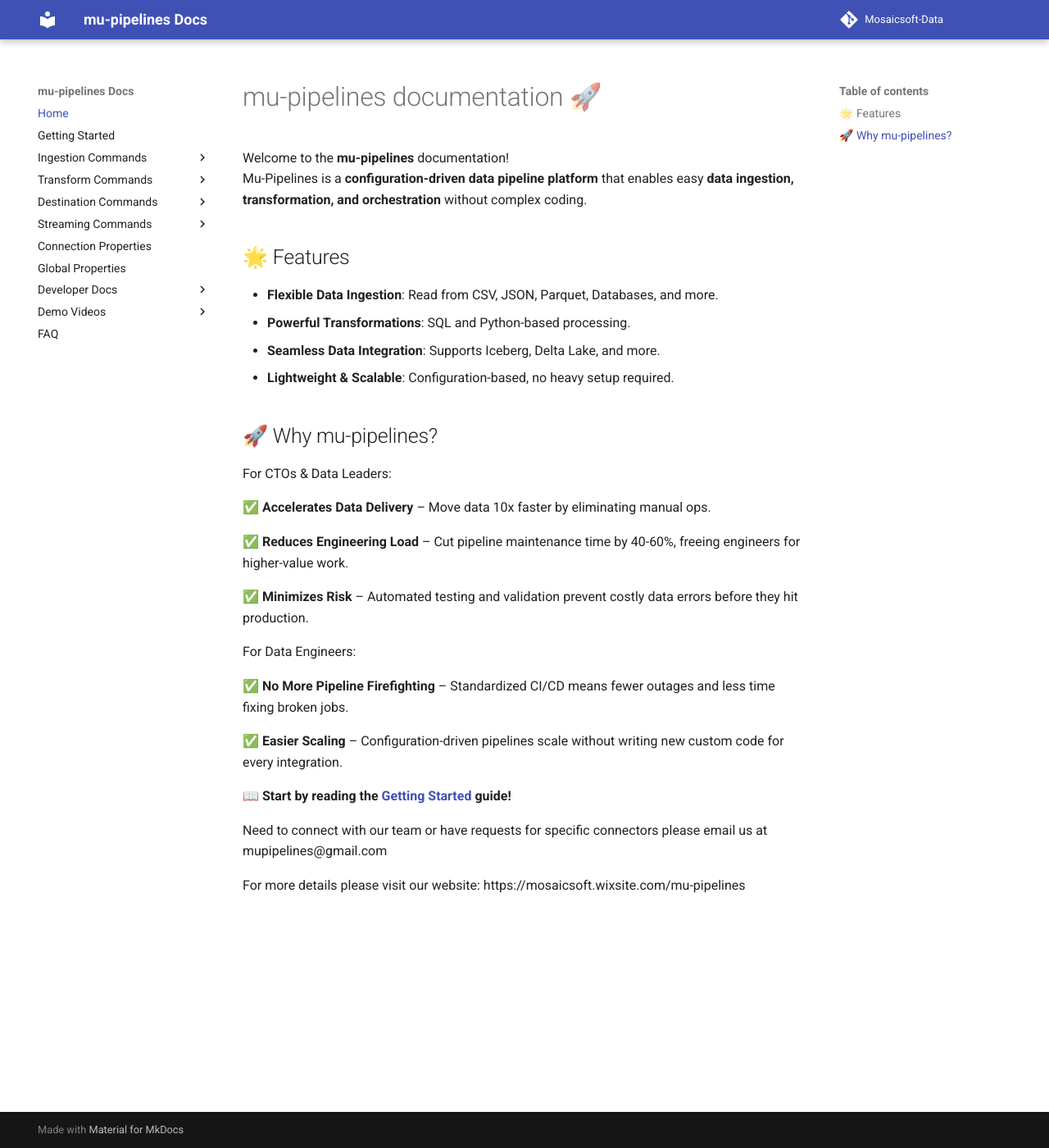
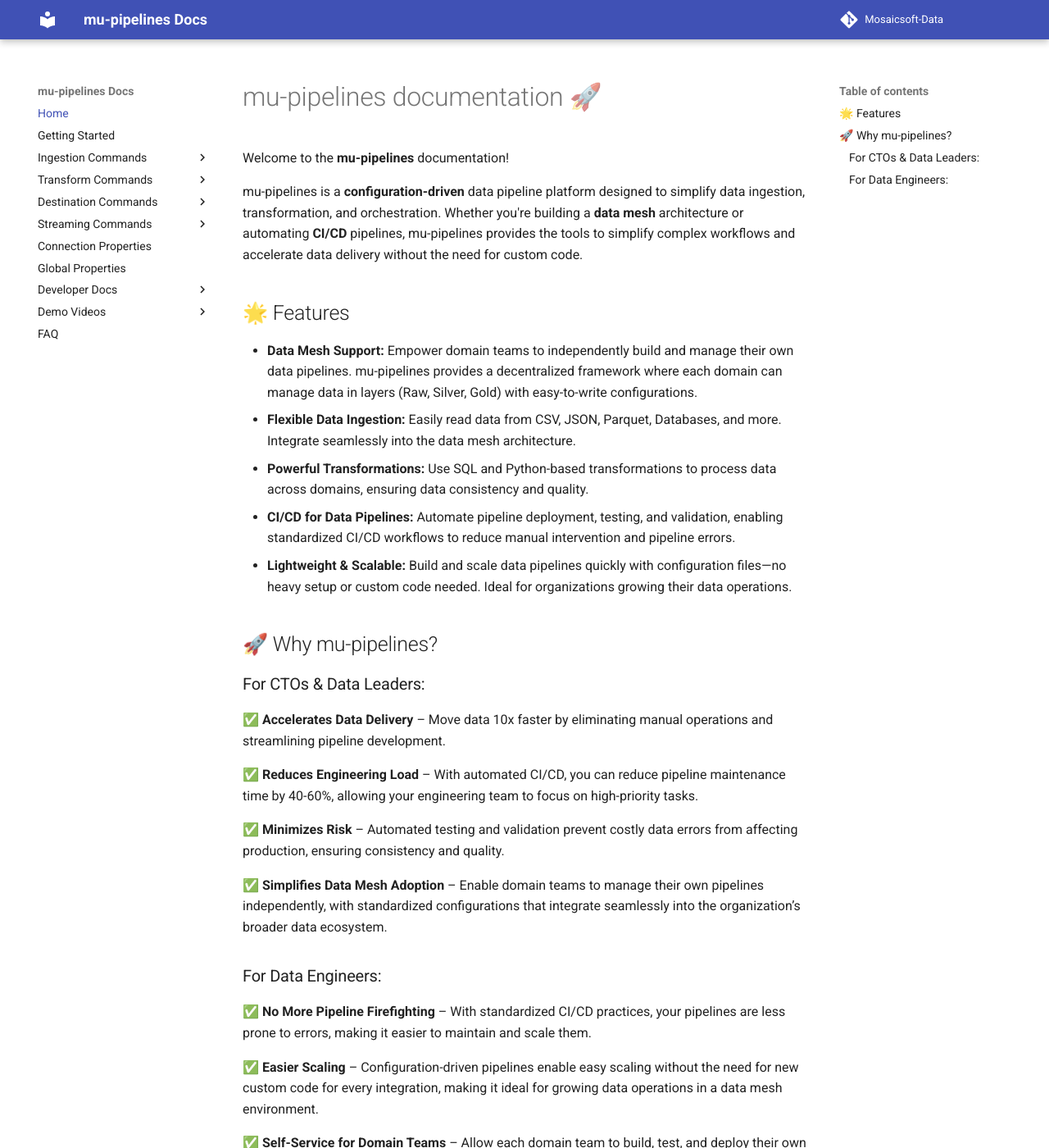
Before and after one commit to Mosiacsoft/mu-pipelines-doc, an MkDocs documentation site: the page built from docs/index.md, in a window 1280 px wide and 1400 px high. Shown: the whole window at 82% size. Built offline with MkDocs 1.6.1 and Material for MkDocs 9.7.7, drawn with Linux system fonts in a browser that asks for light colours; old or Windows-style settings are respelled for this version of MkDocs; some of the changed text lies outside the part shown.

Commit message:
adding data mesh

```diff
--- a/docs/index.md
+++ b/docs/index.md
@@ -1,29 +1,38 @@
 # mu-pipelines documentation 🚀
 
 Welcome to the **mu-pipelines** documentation!
-Mu-Pipelines is a **configuration-driven data pipeline platform** that enables easy **data ingestion, transformation, and orchestration** without complex coding.
+
+mu-pipelines is a **configuration-driven** data pipeline platform designed to simplify data ingestion, transformation, and orchestration. Whether you're building a **data mesh** architecture or automating **CI/CD** pipelines, mu-pipelines provides the tools to simplify complex workflows and accelerate data delivery without the need for custom code.
+
+
 
 ## 🌟 Features
-- **Flexible Data Ingestion**: Read from CSV, JSON, Parquet, Databases, and more.
-- **Powerful Transformations**: SQL and Python-based processing.
-- **Seamless Data Integration**: Supports Iceberg, Delta Lake, and more.
-- **Lightweight & Scalable**: Configuration-based, no heavy setup required.
+
+- **Data Mesh Support:** Empower domain teams to independently build and manage their own data pipelines. mu-pipelines provides a decentralized framework where each domain can manage data in layers (Raw, Silver, Gold) with easy-to-write configurations.
+- **Flexible Data Ingestion:** Easily read data from CSV, JSON, Parquet, Databases, and more. Integrate seamlessly into the data mesh architecture.
+- **Powerful Transformations:** Use SQL and Python-based transformations to process data across domains, ensuring data consistency and quality.
+- **CI/CD for Data Pipelines:** Automate pipeline deployment, testing, and validation, enabling standardized CI/CD workflows to reduce manual intervention and pipeline errors.
+- **Lightweight & Scalable:** Build and scale data pipelines quickly with configuration files—no heavy setup or custom code needed. Ideal for organizations growing their data operations.
 
 ## 🚀 Why mu-pipelines?
 
-For CTOs & Data Leaders:
+### For CTOs & Data Leaders:
 
-✅ **Accelerates Data Delivery** – Move data 10x faster by eliminating manual ops.
+✅ **Accelerates Data Delivery** – Move data 10x faster by eliminating manual operations and streamlining pipeline development.
 
-✅ **Reduces Engineering Load** – Cut pipeline maintenance time by 40-60%, freeing engineers for higher-value work.
+✅ **Reduces Engineering Load** – With automated CI/CD, you can reduce pipeline maintenance time by 40-60%, allowing your engineering team to focus on high-priority tasks.
 
-✅ **Minimizes Risk** – Automated testing and validation prevent costly data errors before they hit production.
+✅ **Minimizes Risk** – Automated testing and validation prevent costly data errors from affecting production, ensuring consistency and quality.
 
-For Data Engineers:
+✅ **Simplifies Data Mesh Adoption** – Enable domain teams to manage their own pipelines independently, with standardized configurations that integrate seamlessly into the organization’s broader data ecosystem.
 
-✅ **No More Pipeline Firefighting** – Standardized CI/CD means fewer outages and less time fixing broken jobs.
+### For Data Engineers:
 
-✅ **Easier Scaling** – Configuration-driven pipelines scale without writing new custom code for every integration.
+✅ **No More Pipeline Firefighting** – With standardized CI/CD practices, your pipelines are less prone to errors, making it easier to maintain and scale them.
+
+✅ **Easier Scaling** – Configuration-driven pipelines enable easy scaling without the need for new custom code for every integration, making it ideal for growing data operations in a data mesh environment.
+
+✅ **Self-Service for Domain Teams** – Allow each domain team to build, test, and deploy their own pipelines, reducing bottlenecks and enabling faster delivery of data.
 
 
 📖 **Start by reading the [Getting Started](getting-started.md) guide!**
```
Also changed, not shown: site/index.html.
